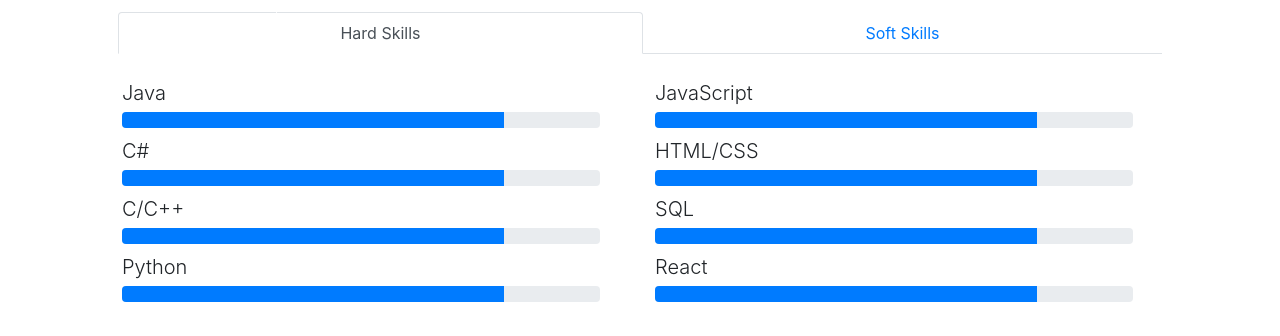
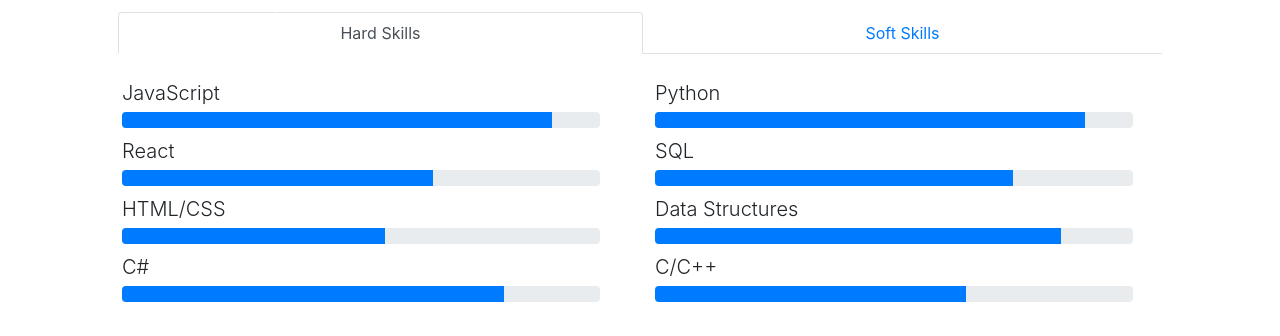
Before and after one commit to hashirshoaeb/home, a React (Create React App) app: page / in a window 1280 px wide. Shown: the part 2461-2797 px from the top of the page. Built offline with nearby package versions, Linux system fonts and the light colour scheme; no server answers.

Commit message:
config changes

```diff
--- a/src/editable-stuff/config.js
+++ b/src/editable-stuff/config.js
@@ -1,22 +1,19 @@
 const configuration = {
-  //NAVIGATION BAR ----------------------------------------
+  //NAVIGATION BAR
+  showNavigationbar: false,
 
-  showNavigationbar: true,
-
-  //MAIN VIEW ----------------------------------------
-
-  //Personal information
+  //MAIN VIEW
   FirstName: "Hashir",
   MiddleName: "",
   LastName: "Shoaib",
-  emailAddress: "hashirshoaeb@gmail.com",
   devDesc:
     " Engineer | Programmer | Web Developer | Photographer | Athlete | Artist ",
 
   //Background
   backgroundType: "gradient",
   plainBackgroundMode: "daylight",
-  gradientColors: "#EE7752, #E73C7E, #23A6D5, #23D5AB",
+  gradientColors: "#4484ce, #1ad7c0, #ff9b11, #9b59b6, #ff7f7f, #ecf0f1",
+
   //Social Media Link Icons
   icons: [
     {
@@ -41,8 +38,7 @@ const configuration = {
     },
   ],
 
-  //ABOUT SECTION ----------------------------------------
-
+  //ABOUT SECTION
   aboutHeading: "About Me",
   //If you want the About Section to show a profile picture you can fill the profilePictureLink either with:
   //a) your Instagram username (i.e:profilePictureLink:"johnDoe123",)
@@ -52,47 +48,44 @@ const configuration = {
   aboutDescription:
     "I'm a Computer Engineer from NUST CEME, Pakistan with 3+ years of experience in web development. I’m currently the Vice President of the student body at Emerging Technologies Research Lab(ETL) and used to be an Intern at RiseTech. I'm passionate about teaching machines how to think",
 
-  //PROJECTS SECTION ----------------------------------------
+  //PROJECTS SECTION
   projectHeading: "Recent Projects",
   gitHubLink: "https://api.github.com/users/",
   gitHubQuery: "/repos?sort=updated&direction=desc",
   gitHubUsername: "hashirshoaeb", //i.e."johnDoe12Gh"
   projectsLength: 4,
 
-  //BLOG SECTION ----------------------------------------
+  //BLOG SECTION
   showBlog: false,
 
-  //SKILLS SECTION ----------------------------------------
+  //SKILLS SECTION
   showSkills: true,
   hardSkills: [
-    { name: "Java", value: 80 },
+    { name: "JavaScript", value: 90 },
+    { name: "React", value: 65 },
+    { name: "HTML/CSS", value: 55 },
     { name: "C#", value: 80 },
-    { name: "C/C++", value: 80 },
-    { name: "Python", value: 80 },
-    { name: "JavaScript", value: 80 },
-    { name: "HTML/CSS", value: 80 },
-    { name: "SQL", value: 80 },
-    { name: "React", value: 80 },
+    { name: "Python", value: 90 },
+    { name: "SQL", value: 75 },
+    { name: "Data Structures", value: 85 },
+    { name: "C/C++", value: 65 },
   ],
   softSkills: [
     { name: "Goal-Oriented", value: 80 },
-    { name: "Collaboration", value: 80 },
-    { name: "Positivity", value: 80 },
-    { name: "Adaptability", value: 80 },
-    { name: "Problem Solving", value: 80 },
-    { name: "Empathy", value: 80 },
-    { name: "Organization", value: 80 },
-    { name: "Creativity", value: 80 },
+    { name: "Collaboration", value: 90 },
+    { name: "Positivity", value: 75 },
+    { name: "Adaptability", value: 85 },
+    { name: "Problem Solving", value: 75 },
+    { name: "Empathy", value: 90 },
+    { name: "Organization", value: 70 },
+    { name: "Creativity", value: 90 },
   ],
 
-  //GET IN TOUCH SECTION ----------------------------------------
-
+  //GET IN TOUCH SECTION
   showGetInTouch: true,
-
-  //FOOTER SECTION ----------------------------------------
-
   footerMessage:
-    "Officia proident pariatur sint tempor ipsum ut reprehenderit aliquip.Amet veniam et ea enim aute ullamco elit reprehenderit irure officia duis esse. Deserunt quis ad est nostrud nostrud proident ea eu ad",
+    "I'm currently looking for full-time Software Engineering opportunities! If you know of any positions available, if you have any questions, or if you just want to say hi, please feel free to email me at",
+  emailAddress: "hashirshoaeb@gmail.com",
 };
 
 export default configuration;
```
